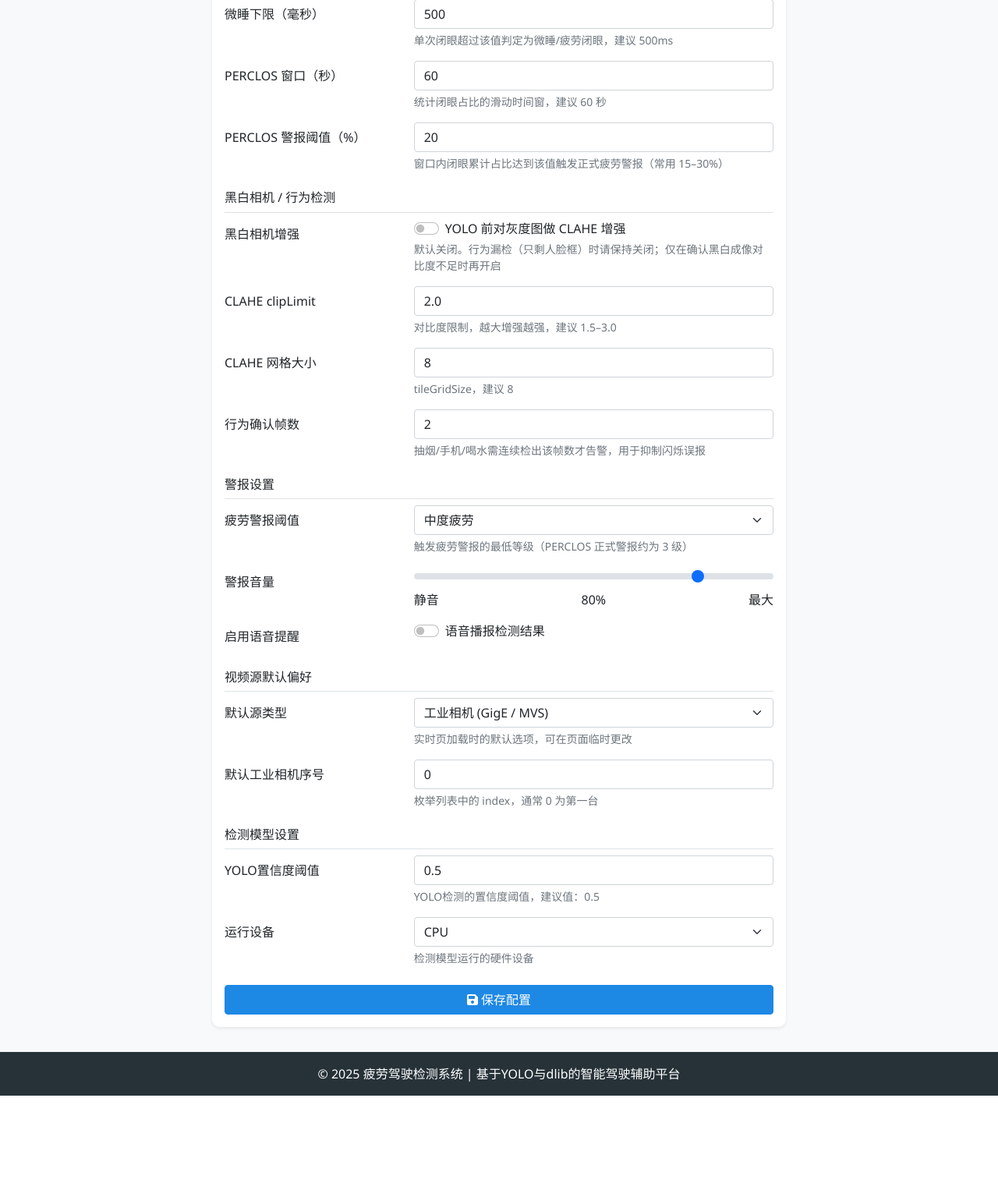
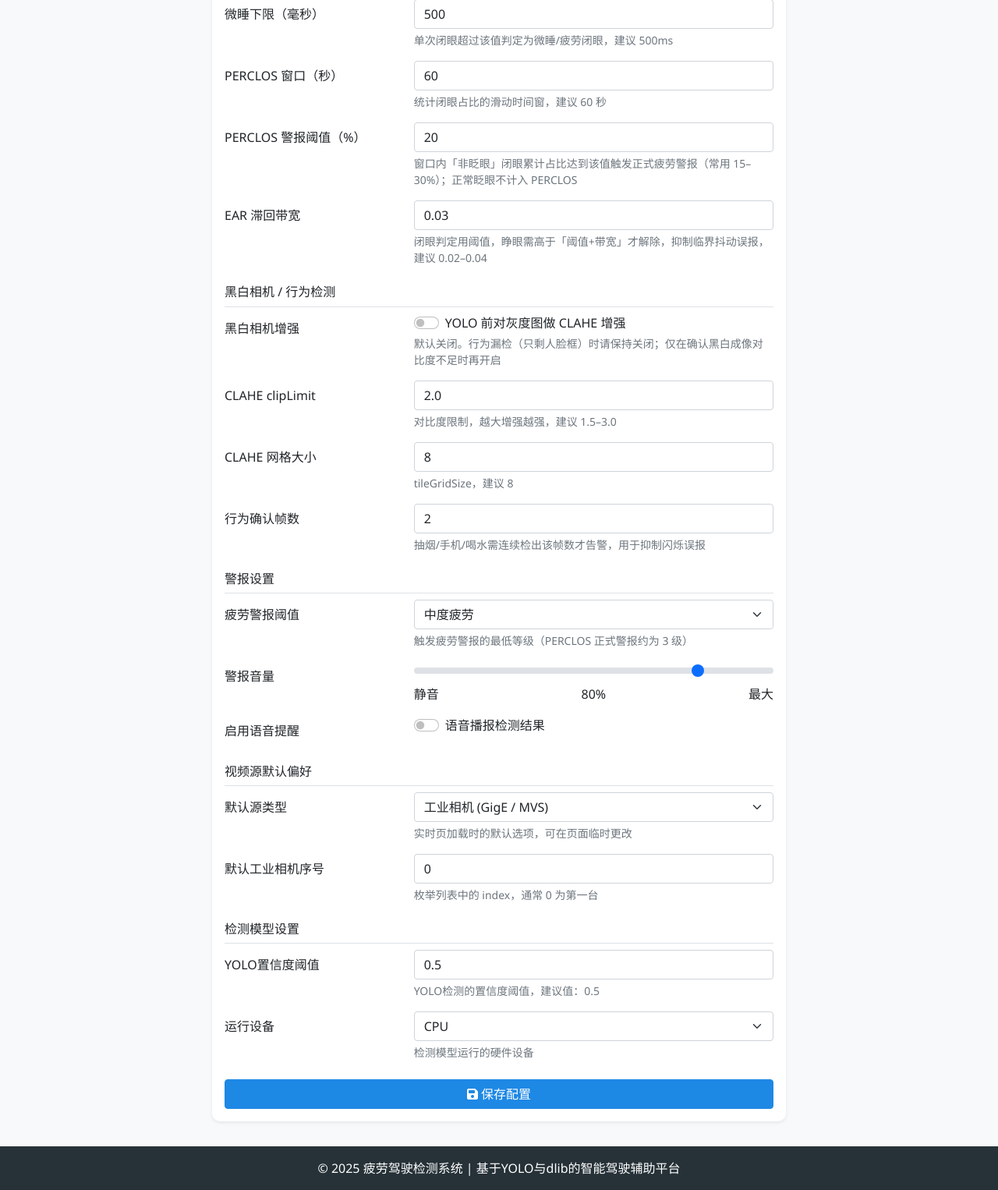
Before and after one commit to wyivz/Fatigue_Detection, a Django app: page /detection/config/ in a window 1280 px wide. Shown: the part 792-2318 px from the top of the page at 78% size. Before the commit the page ends 2197 px from the top, so only its background shows below. Run offline with Django 4.2, Linux system fonts and the light colour scheme; the visitor is signed in with stand-in values (Sample User, id 1); data that the repository does not hold is empty; some libraries are stand-ins or nearby versions.

Commit message:
refactor: apply edits before next user request (ad41efed)
Replayed from Cursor chat ad41efed.
Files: fatigue_detection_system/detection/templates/detection/realtime.html, fatigue_detection_system/detection/templates/detection/system_config.html

User intent (truncated):
刚才一开始好好的，后面突然持续误报疲劳。排查

```diff
--- a/fatigue_detection_system/detection/templates/detection/realtime.html
+++ b/fatigue_detection_system/detection/templates/detection/realtime.html
@@ -373,6 +373,8 @@
     ];
 
     let clientTimingAvg = {};
+    let lastFatigueAlertAt = 0;
+    const FATIGUE_ALERT_COOLDOWN_MS = 15000;
 
     function suggestIntervalMs(avgMs) {
         if (avgMs == null || isNaN(avgMs) || avgMs <= 0) return '—';
--- a/fatigue_detection_system/detection/templates/detection/system_config.html
+++ b/fatigue_detection_system/detection/templates/detection/system_config.html
@@ -103,7 +103,16 @@
                                 <div class="col-md-8">
                                     <input type="number" step="1" min="5" max="80" name="config_perclos_alert_pct"
                                            class="form-control" value="{{ configs.perclos_alert_pct|default:'20' }}">
-                                    <div class="form-text">窗口内闭眼累计占比达到该值触发正式疲劳警报（常用 15–30%）</div>
+                                    <div class="form-text">窗口内「非眨眼」闭眼累计占比达到该值触发正式疲劳警报（常用 15–30%）；正常眨眼不计入 PERCLOS</div>
+                                </div>
+                            </div>
+
+                            <div class="row mb-3">
+                                <label class="col-md-4 col-form-label">EAR 滞回带宽</label>
+                                <div class="col-md-8">
+                                    <input type="number" step="0.01" min="0" max="0.1" name="config_ear_hysteresis"
+                                           class="form-control" value="{{ configs.ear_hysteresis|default:'0.03' }}">
+                                    <div class="form-text">闭眼判定用阈值，睁眼需高于「阈值+带宽」才解除，抑制临界抖动误报，建议 0.02–0.04</div>
                                 </div>
                             </div>
                         </div>
```
